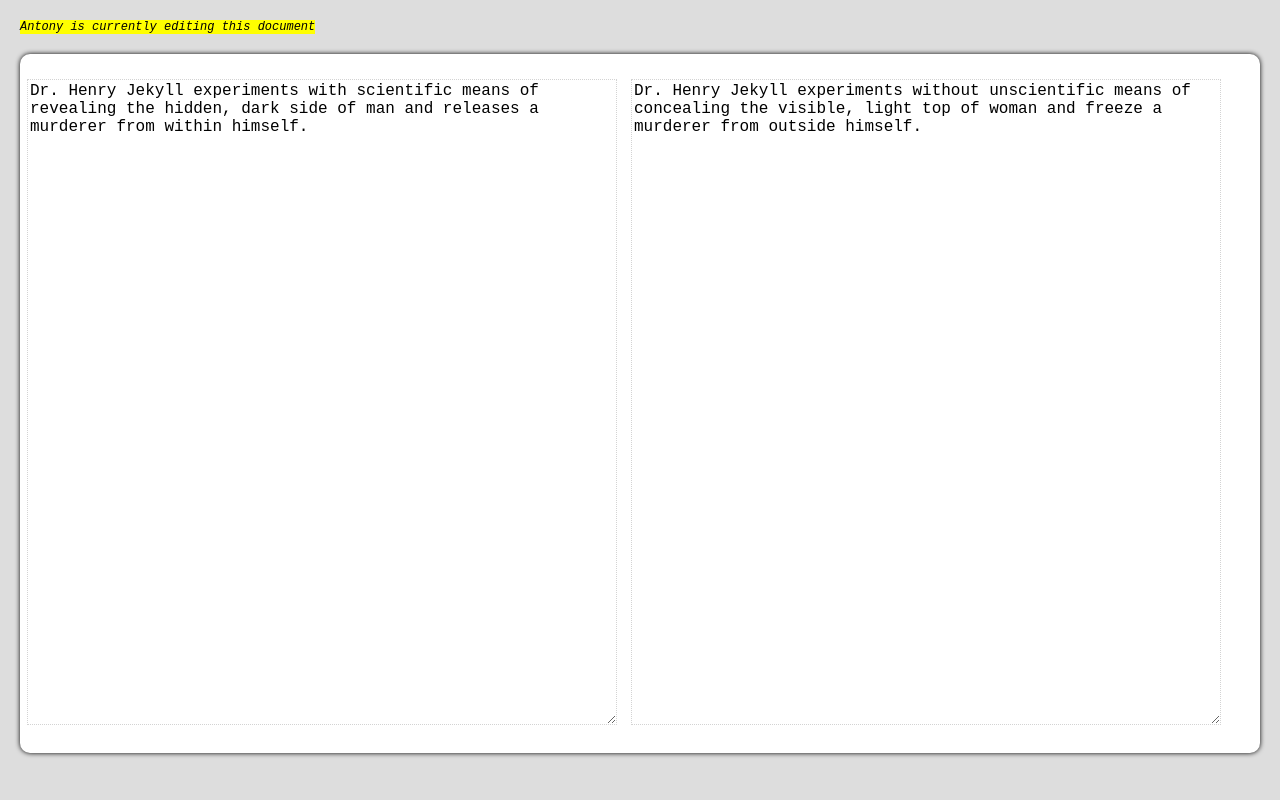
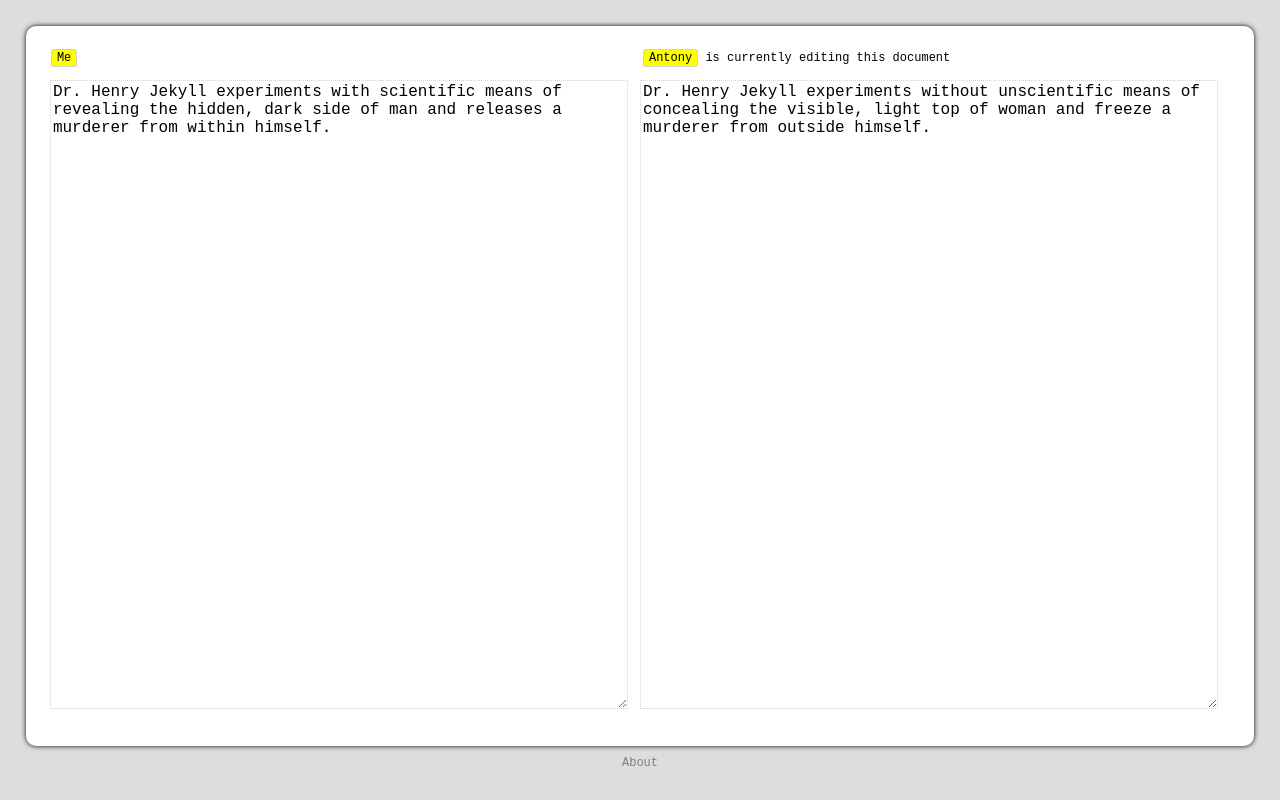
Before and after one commit to ruisenor/Antony, a plain HTML site: page index.html in a window 1280 px wide. Drawn offline with Linux system fonts and the light colour scheme.

Commit message:
design alterations such as elastic template and footer

```diff
--- a/index.html
+++ b/index.html
@@ -9,18 +9,21 @@
 	<script language="javascript" src="js/antony.js" type="text/javascript"></script>
 </head>
 <body>
-	<h1>Antony is currently editing this document</h1>
-	<div id="container" class="count">
 
+
+	<div id="container">
+
+	<div class="padHeader"><p class="editor">Me</p></div>
+	<div class="padHeader"><p class="editor">Antony</p> <span>is currently editing this document</span></div>
 <form action="" method="post" ><br>
-<!--		<textarea name="maxWord" class="count[50]" id="maxWord"></textarea> -->
 		<textarea name="maxWord" id="visitorpad">Dr. Henry Jekyll experiments with scientific means of revealing the hidden, dark side of man and releases a murderer from within himself.</textarea>
 		<textarea name="maxWord" id="antonypad">Dr. Henry Jekyll experiments without unscientific means of concealing the visible, light top of woman and freeze a murderer from outside himself.</textarea>
-
+<br clear="both">
 </form></p>
 
+	</div>
+	<div id="footer"><a href="#">About</a></div>
 
-	</div>
 	<script type="text/javascript">
 	var gaJsHost = (("https:" == document.location.protocol) ? "https://ssl." : "http://www.");
 	document.write(unescape("%3Cscript src='" + gaJsHost + "google-analytics.com/ga.js' type='text/javascript'%3E%3C/script%3E"));
--- a/style.css
+++ b/style.css
@@ -2,27 +2,16 @@
 body{
 background:#DDDDDD;
 font-family:courier new, courier;
-margin:20px;
+margin:2%;
 padding:0;
-}
-
-h1{
-display:inline;
 font-weight:normal;
-color:black;
-background:yellow;
 font-size:12px;
-font-style:italic;
 }
 
 
-a:hover{
-color:grey;
-}
-
 #container{
-margin:20px 0 0 0;
-padding:5px;
+margin:2% 0 0 0;
+padding:1%;
 -moz-border-radius: 10px;
 -webkit-border-radius: 10px;
 -moz-box-shadow: 0 0 5px black;
@@ -30,33 +19,52 @@ padding:5px;
 background:#ffffff;
 }
 
+.padHeader{
+float:left;
+margin:1% 0 0.2% 1%;
+border:1px solid transparent;
+width:48%;
+}
+
+.editor{
+padding:1px 5px;
+border:1px solid lightgrey;
+-moz-border-radius: 3px;
+-webkit-border-radius: 3px;
+display:inline;
+background:yellow;
+}
+
+a:hover{
+color:grey;
+}
+
+
 textarea{
-margin:2px;
+float:left;
+margin:1% 0 1% 1%;
 width:48%;
-height:85%;
+height:84%;
 border:dotted 1px lightgrey;
 font-size:16px;
 }
 
+#footer{
+margin:10px 0;
+text-align:center;
+}
 
 
 /* -------- more... -------- */
 
-a.info{
+a{
 color:grey;
 margin-top:5px;
     position:relative;
     text-decoration:none}
 
-a.info:hover{z-index:25;}
-
-a.info span{display: none}
-
-a.info:hover span{
- display:block;
- position:absolute;
- top:2.4em; left:-7em; width:15em;
- text-align:center;
+a:hover{
+color:black;
     }
 
 
```
